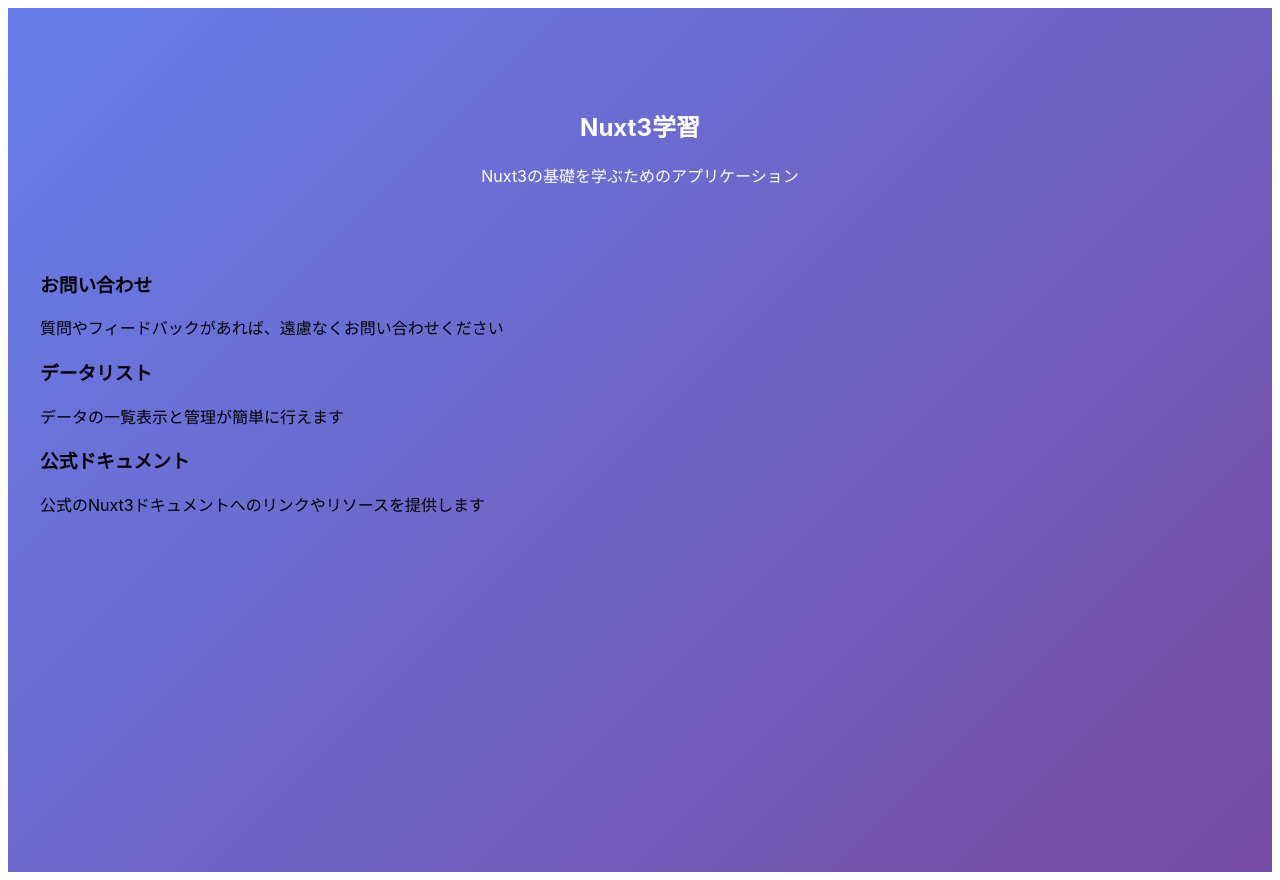
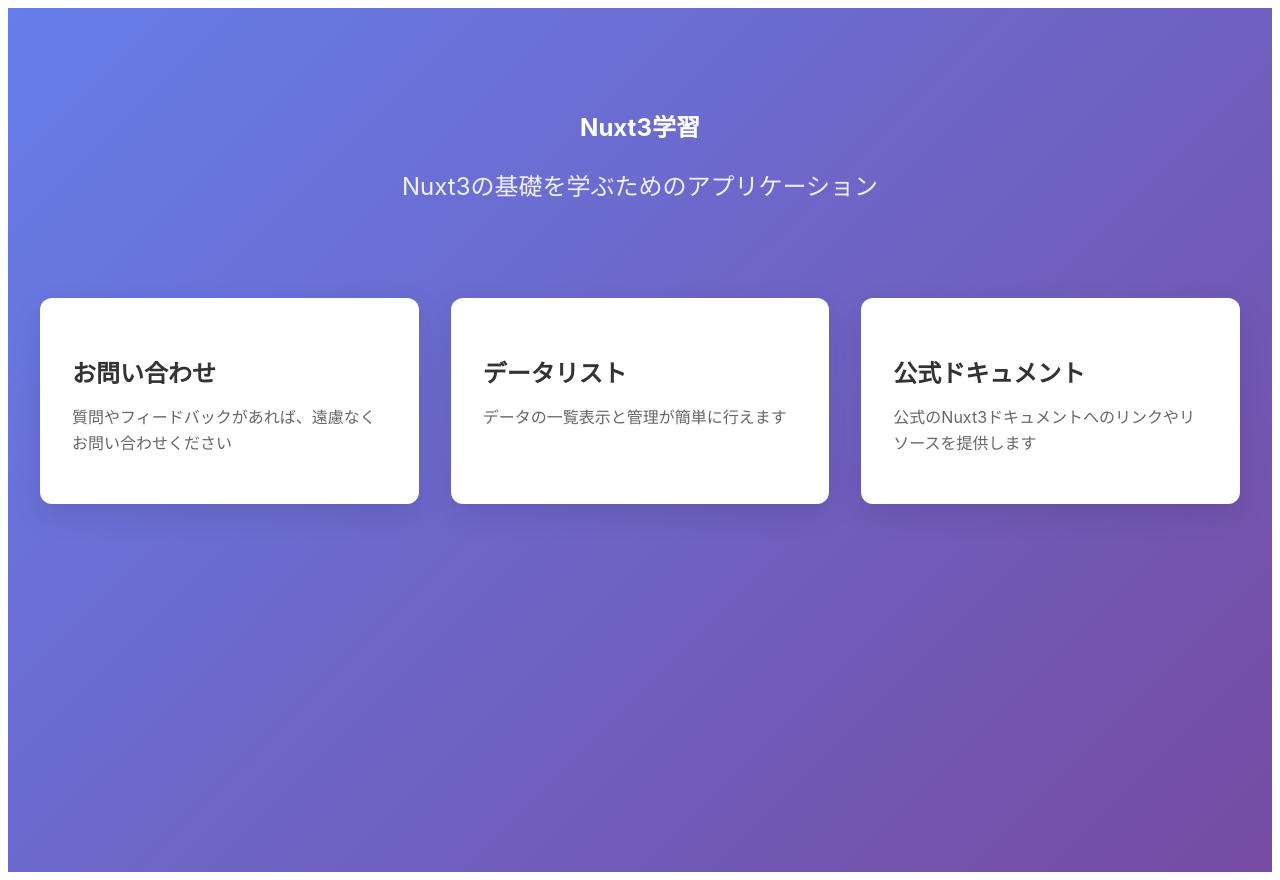
Before and after one commit to w-rnagatsuma/nuxt3-learning, a Nuxt app in the folder my-nuxt-app/: page / in a window 1280 px wide. Built offline with nearby package versions, Linux system fonts and the light colour scheme.

Commit message:
feat: スタイル設定

```diff
--- a/my-nuxt-app/pages/index.vue
+++ b/my-nuxt-app/pages/index.vue
@@ -38,9 +38,54 @@
   margin: 0 auto;
 }
 
+/* ヒーローセクション - ページ上部の目立つエリア */
 .hero {
   text-align: center;
   padding: 3rem 0;
   color: white;
 }
+
+.subtitle {
+  font-size: 1.5rem;
+  opacity: 0.9;
+  margin-bottom: 3rem;
+}
+
+.features {
+  display: grid; /* グリッドレイアウト。「行×列」の格子状に配置 */
+  /*
+   * 列の定義
+   * repeat: 同じ列指定の繰り返し
+   * auto-fit: 利用可能なスペースに合わせて自動的に列数を調整
+   * minmax(250px, 1fr): 各列の幅は最小250px、最大は利用可能なスペースに応じて調整。1fr=fraction(1fr 2frなら1:2の割合でスペースを分割)
+  */
+  grid-template-columns: repeat(auto-fit, minmax(250px, 1fr));
+  gap: 2rem;
+  margin-bottom: 4rem;
+}
+
+.feature-card {
+  background: white;
+  border-radius: 12px;
+  padding: 2rem;
+  box-shadow: 0 10px 30px rgba(0, 0, 0, 0.1); /* 水平方向のズレ、垂直方向のズレ、ぼかしの半径、影の色 */
+  transition: transform 0.3s ease, box-shadow 0.3s ease; /* トランジション効果 */
+}
+
+.feature-card:hover {
+  transform: translateY(-5px);
+  box-shadow: 0px 10px 40px rgba(0, 0, 0, 0.45); /* ホバー時の影の変化 */
+}
+
+.feature-card h3 {
+  font-size: 1.5rem;
+  margin-bottom: 0.5rem;
+  color: #333;
+}
+
+.feature-card p {
+  color: #666;
+  line-height: 1.6;
+  margin-bottom: 1rem;
+}
 </style>
```
